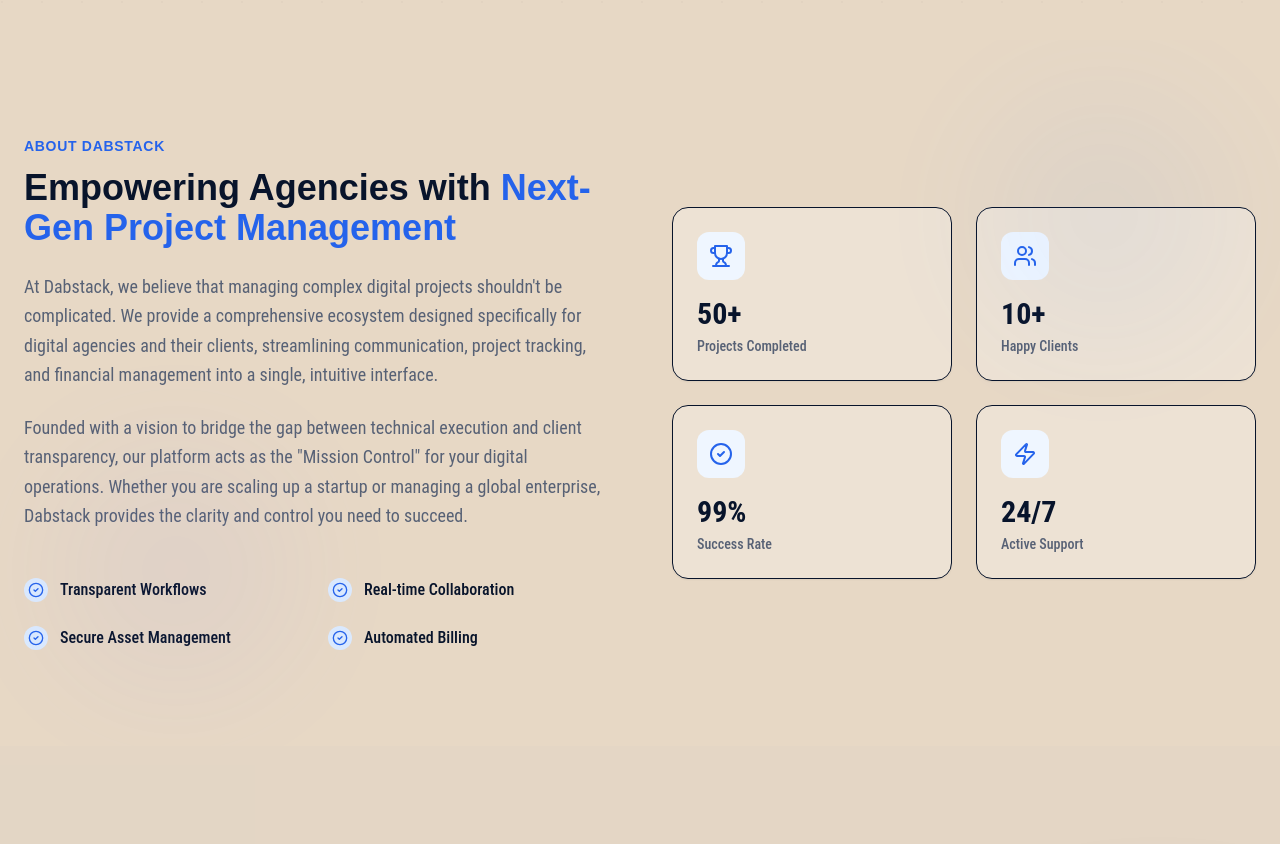
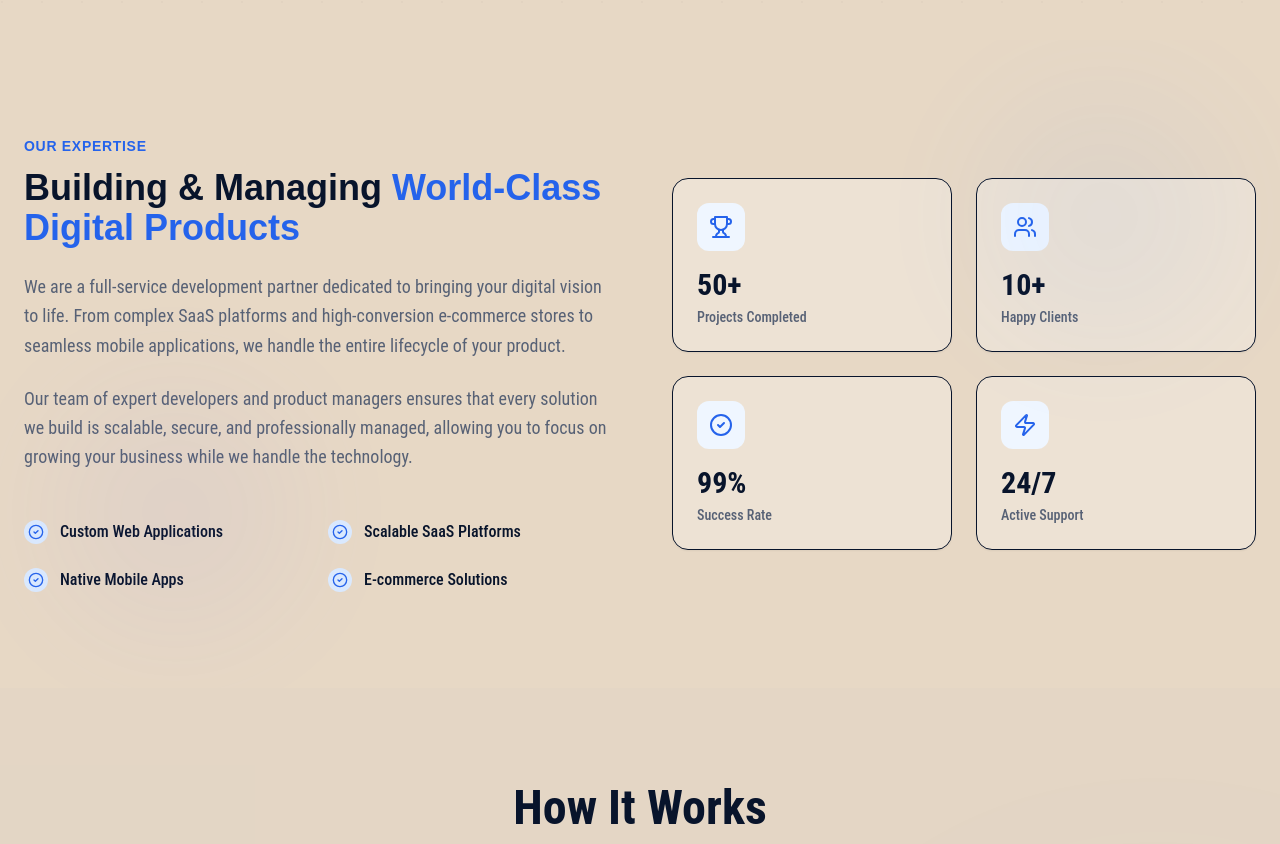
Before and after one commit to OsamaAbdul/dabstack, a React (Vite) app: page / in a window 1280 px wide. Shown: the part 760-1604 px from the top of the page. Built offline with nearby package versions, Linux system fonts and the light colour scheme; no server answers; the HTML template or start-up script is replaced by a standard one.

Commit message:
add about section

```diff
--- a/src/components/landing/About.tsx
+++ b/src/components/landing/About.tsx
@@ -31,27 +31,27 @@
                             transition={{ duration: 0.6 }}
                         >
                             <h2 className="text-sm font-semibold text-blue-600 dark:text-blue-400 tracking-wider uppercase mb-3">
-                                About Dabstack
+                                Our Expertise
                             </h2>
                             <h3 className="text-3xl md:text-4xl font-bold text-foreground mb-6 leading-tight">
-                                Empowering Agencies with <span className="text-blue-600 dark:text-blue-400">Next-Gen Project Management</span>
+                                Building & Managing <span className="text-blue-600 dark:text-blue-400">World-Class Digital Products</span>
                             </h3>
                             <p className="text-lg text-muted-foreground leading-relaxed">
-                                At Dabstack, we believe that managing complex digital projects shouldn't be complicated. We provide a comprehensive ecosystem designed specifically for digital agencies and their clients, streamlining communication, project tracking, and financial management into a single, intuitive interface.
+                                We are a full-service development partner dedicated to bringing your digital vision to life. From complex SaaS platforms and high-conversion e-commerce stores to seamless mobile applications, we handle the entire lifecycle of your product.
                             </p>
                             <br />
                             <p className="text-lg text-muted-foreground leading-relaxed">
-                                Founded with a vision to bridge the gap between technical execution and client transparency, our platform acts as the "Mission Control" for your digital operations. Whether you are scaling up a startup or managing a global enterprise, Dabstack provides the clarity and control you need to succeed.
+                                Our team of expert developers and product managers ensures that every solution we build is scalable, secure, and professionally managed, allowing you to focus on growing your business while we handle the technology.
                             </p>
                         </motion.div>
 
                         {/* Values / Features Grid based on text content */}
                         <div className="grid grid-cols-1 sm:grid-cols-2 gap-6 pt-4">
                             {[
-                                "Transparent Workflows",
-                                "Real-time Collaboration",
-                                "Secure Asset Management",
-                                "Automated Billing"
+                                "Custom Web Applications",
+                                "Scalable SaaS Platforms",
+                                "Native Mobile Apps",
+                                "E-commerce Solutions"
                             ].map((item, index) => (
                                 <motion.div
                                     key={index}
```
